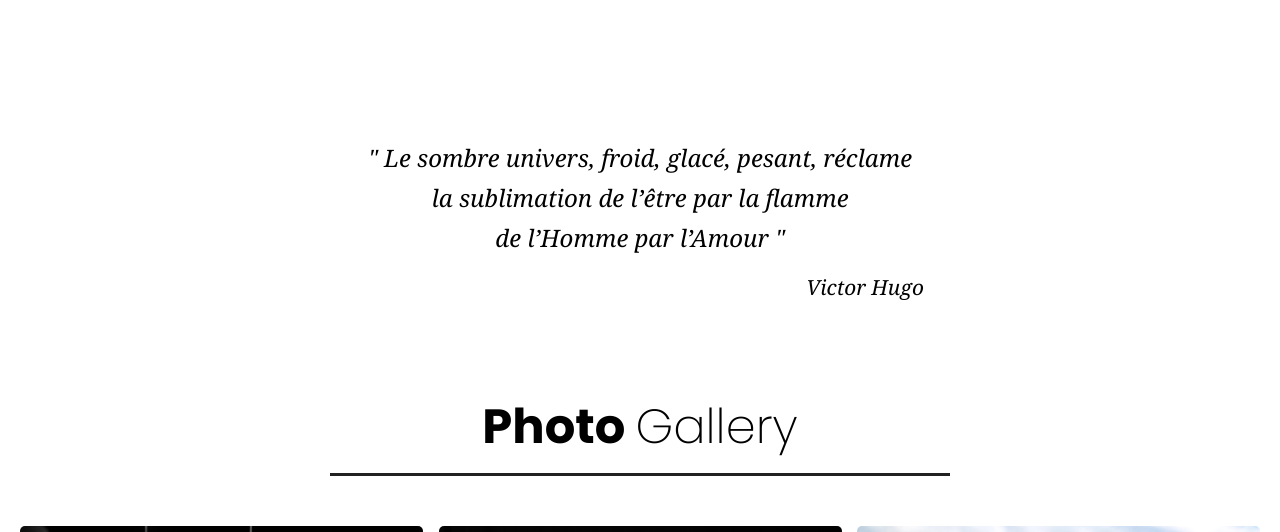
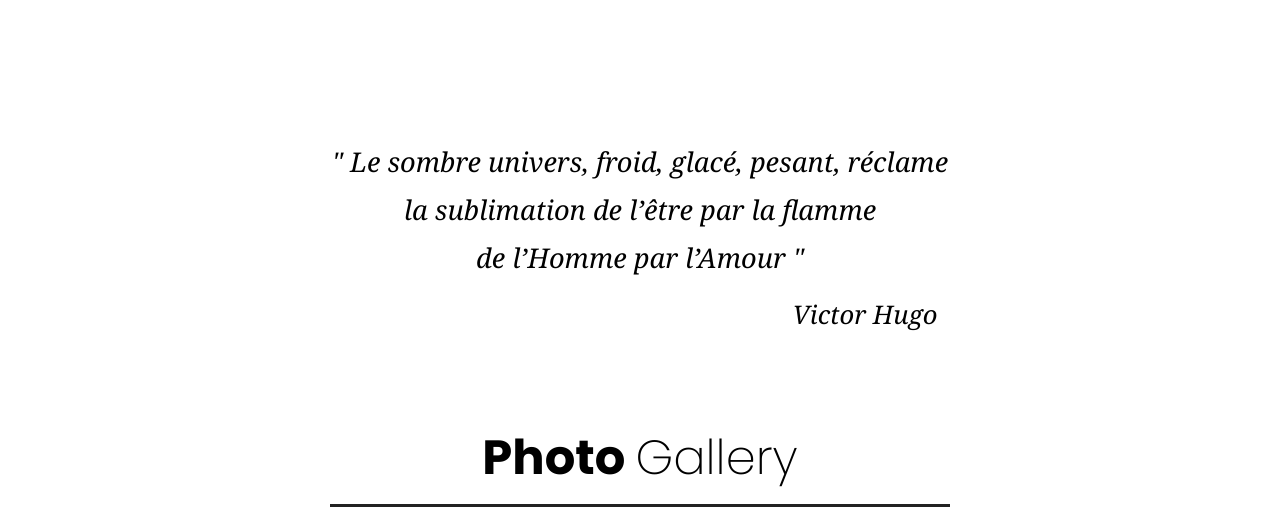
Before and after one commit to antcamarasa/agape-v3, a plain HTML site: page index.html in a window 1280 px wide. Shown: the part 802-1334 px from the top of the page. Drawn offline with Linux system fonts and the light colour scheme.

Commit message:
New commit - Citation v4

```diff
--- a/citation.css
+++ b/citation.css
@@ -12,13 +12,13 @@
   margin: 0 auto;
   padding-top: 100px;
   padding: 100px 0 15px 0;
-  line-height: 2.5rem;
-  font-size: 1.5rem;
+  line-height: 3rem;
+  font-size: 1.7rem;
   font-style: italic;
 }
 
 .citation-author-2{
-  font-size: 1.3rem;
+  font-size: 1.6rem;
   margin-left: 450px;
   /* text-align: end; */
   font-family: 'Noto Serif', serif;
```
